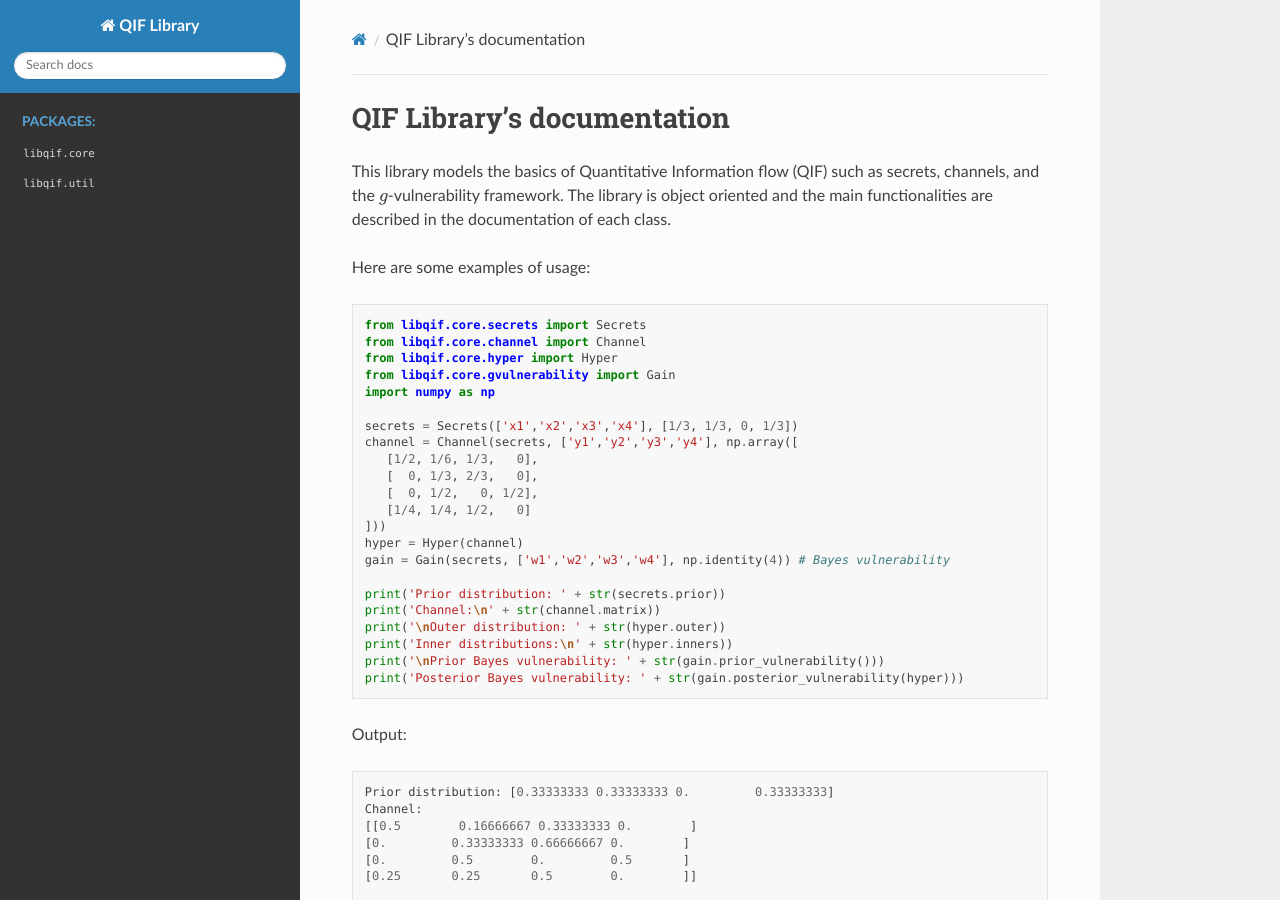
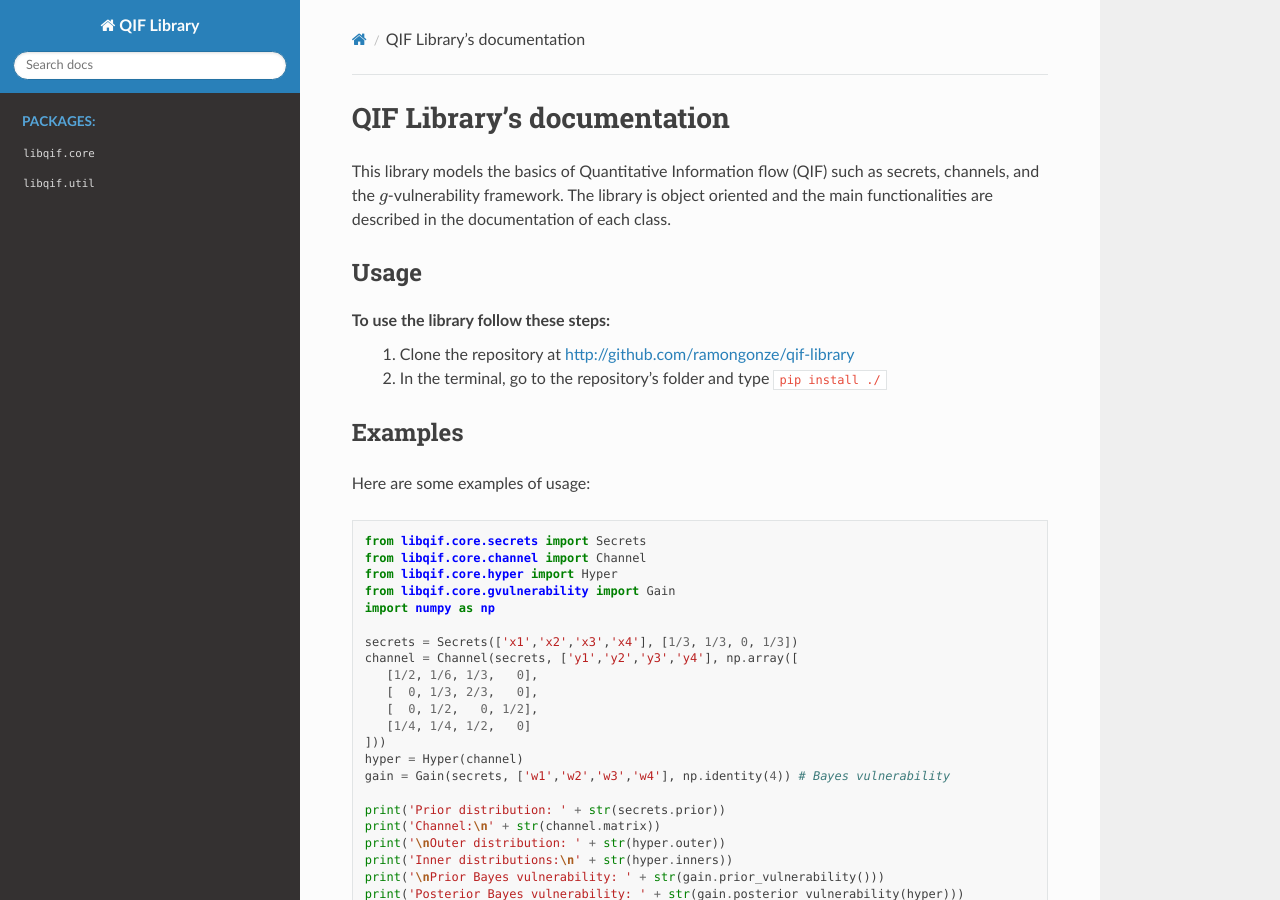
Before and after one commit to ramongonze/qif-library, a Sphinx documentation site: the page built from docs/index.rst, in a window 1280 px wide and 900 px high. Built offline with Sphinx 7.4.7 and the Read the Docs theme 2.0.0, drawn with Linux system fonts in a browser that asks for light colours.

Commit message:
Add usage instructions to the documentation.

```diff
--- a/docs/index.rst
+++ b/docs/index.rst
@@ -11,6 +11,15 @@ secrets, channels, and the :math:`g`-vulnerability framework. The library is
 object oriented and the main functionalities are described in the documentation
 of each class.
 
+Usage
+-----
+
+To use the library follow these steps:
+   1. Clone the repository at `<http://github.com/ramongonze/qif-library>`_
+   2. In the terminal, go to the repository's folder and type :code:`pip install ./`
+
+Examples
+--------
 Here are some examples of usage: ::
 
    from libqif.core.secrets import Secrets
```
Also changed, not shown: 5 other files.
